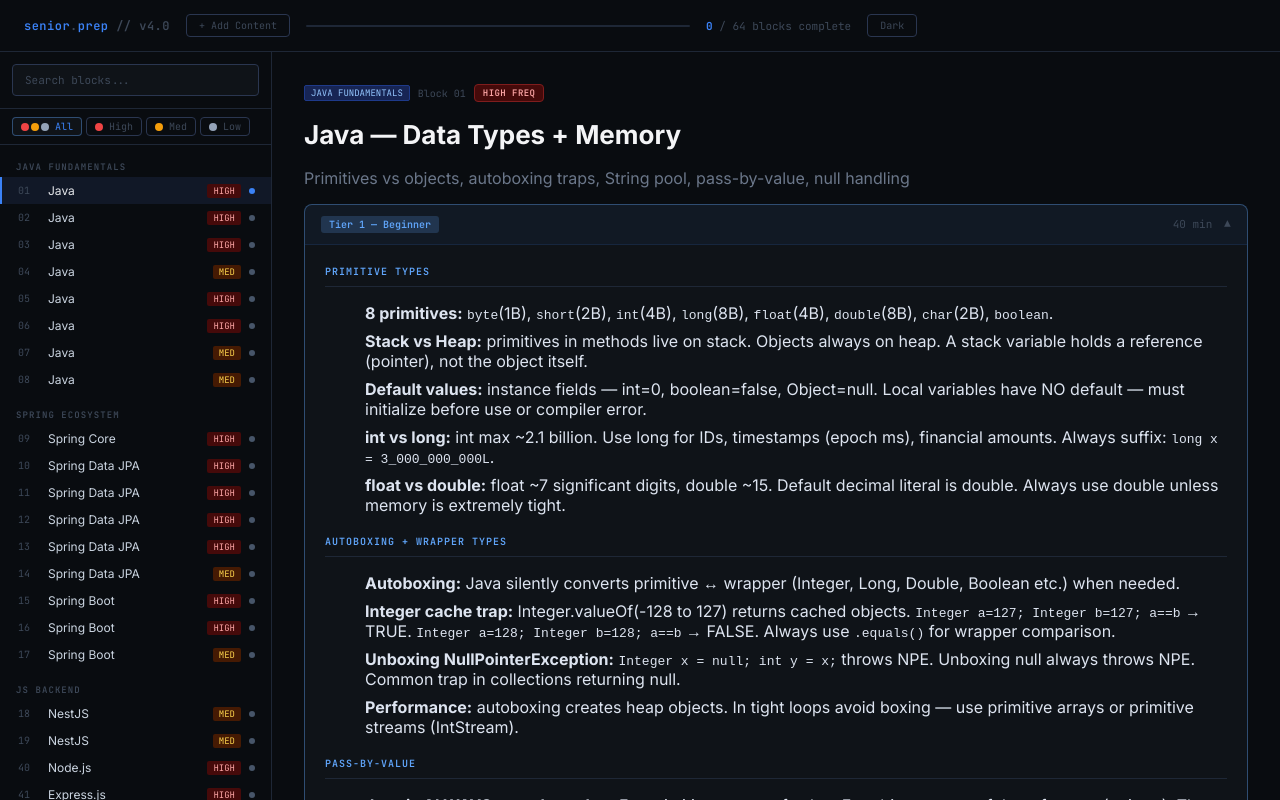
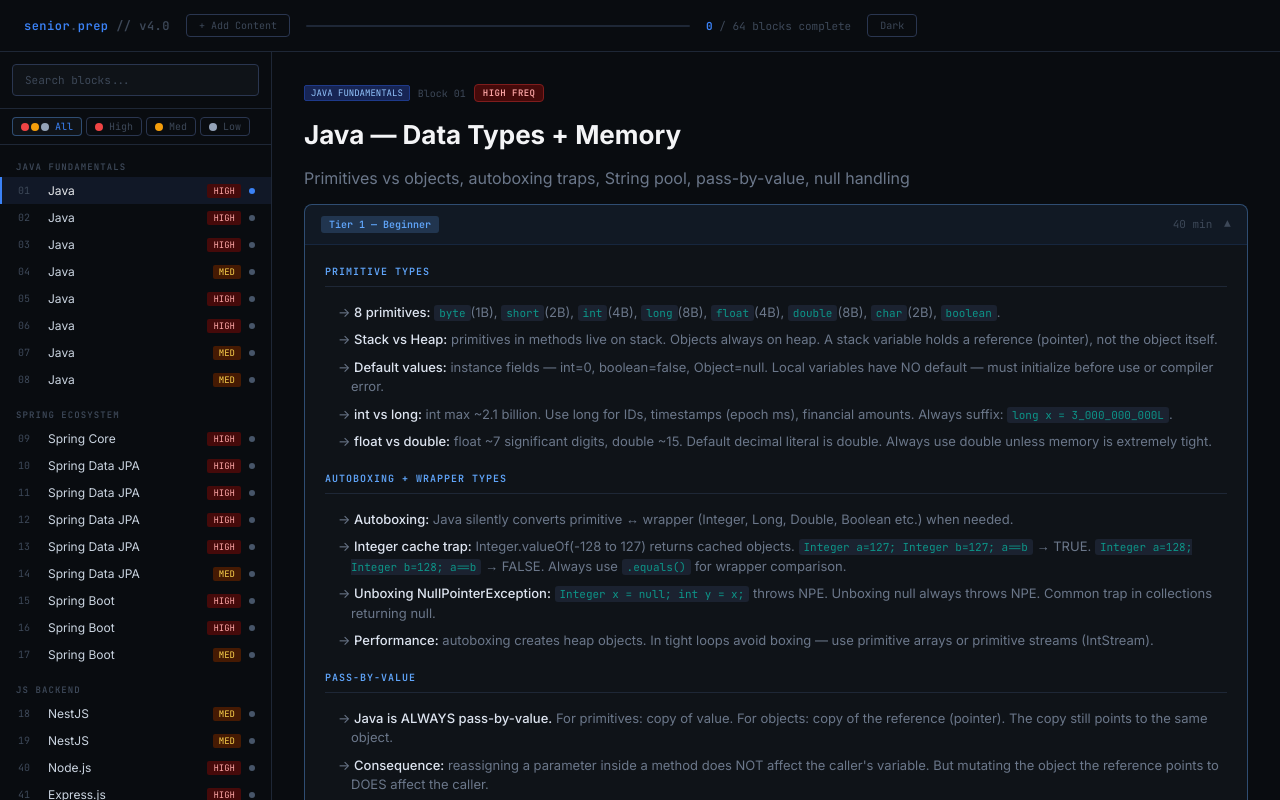
Before and after one commit to Abu-Sadeed/interview-prep, a React (Vite) app: page /block/1 in a window 1280 px wide. Shown: the top 800 px of the page. Built offline with nearby package versions, Linux system fonts and the light colour scheme.

Commit message:
refactor: enhance styling for TierBlock component and improve list presentation in app.css

```diff
--- a/src/components/block/TierBlock.tsx
+++ b/src/components/block/TierBlock.tsx
@@ -51,7 +51,11 @@ export function TierBlock({
 							</div>
 							<ul className="tier-list">
 								{section.items.map((item) => (
-									<RichHtml key={item} html={item} />
+									<RichHtml
+										className="rich-html"
+										key={item}
+										html={item}
+									/>
 								))}
 							</ul>
 						</div>
--- a/src/styles/app.css
+++ b/src/styles/app.css
@@ -1271,6 +1271,24 @@ body {
 	gap: 0.5rem;
 }
 
+ul.tier-list {
+	padding-left: 0;
+	list-style: none;
+}
+
+ul.tier-list > .rich-html {
+	display: block;
+	/* 1. Indent the entire block of text */
+	padding-left: 2em;
+	/* 2. Pull only the first line back to the left margin */
+	text-indent: -1em;
+	line-height: 1.5;
+}
+
+ul.tier-list > .rich-html::before {
+	content: '-> ';
+}
+
 .tier-traps {
 	margin-top: 1rem;
 	border-radius: 0.25rem;
@@ -1755,16 +1773,22 @@ textarea.form-input {
 	font-size: 0.75rem;
 }
 
+.rich-html {
+	line-height: 1;
+	color: var(--color-text2);
+	font-size: 13px;
+}
+
 .rich-html b {
-	color: inherit;
 	font-weight: 500;
+	color: var(--color-text);
 }
 
 .rich-html code {
 	border-radius: 3px;
-	background: rgba(15, 23, 42, 0.95);
+	background: var(--color-bg4);
 	padding: 1px 5px;
-	color: #2dd4bf;
+	color: #0d9488;
 	font-family: 'JetBrains Mono', monospace;
 	font-size: 11px;
 }
```
Also changed, not shown: src/components/block/BlockDetail.tsx (+9 -11 lines).
